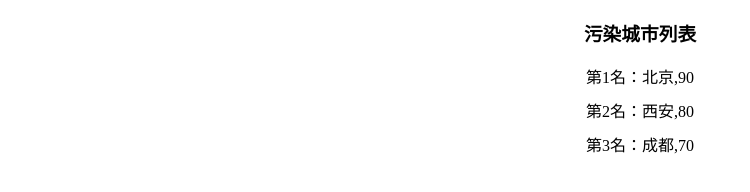
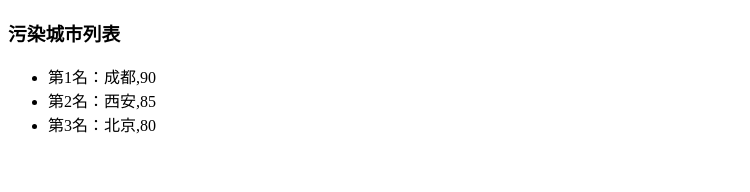
Before and after one commit to lzg3326064/IFE-2017, a plain HTML site: page 斌斌学院/任务二：零基础JavaScript编码(二)/index.html in a window 1280 px wide. Shown: the whole page, without its empty margins (0-750 px from the left). Drawn offline with Linux system fonts and the light colour scheme.

Commit message:
second commit

```diff
--- a/斌斌学院/任务二：零基础JavaScript编码(二)/index.html
+++ b/斌斌学院/任务二：零基础JavaScript编码(二)/index.html
@@ -3,19 +3,6 @@
   <head>
     <meta charset="utf-8">
     <title>IFE JavaScript Task 01</title>
-    <style type="text/css">
-        body {
-            text-align: center;
-        }
-        ul {
-            margin-left: -40px;
-            list-style: none;
-        }
-        ul li {
-            padding-bottom: 10px;
-        }
-
-    </style>
   </head>
 <body>
 
@@ -27,39 +14,47 @@
   </ul>
 
 <script type="text/javascript">
+
 var aqiData = [
-        ["北京", 90],
+  ["北京", 80],
   ["上海", 50],
   ["福州", 10],
   ["广州", 50],
-        ["成都", 70],
-        ["西安", 80]
+  ["成都", 90],
+  ["西安", 85]
 ];
+
 (function () {
+
   /*
   在注释下方编写代码
   遍历读取aqiData中各个城市的数据
   将空气质量指数大于60的城市显示到aqi-list的列表中
   */
-        var list = document.getElementById("aqi-list")
 
-        //将空气指数大于60的城市放到newList数组里
-        var newList = aqiData.filter(function(value) {
+  // 当空气指数大于60时返回数值
+  function isBigEnough(value) {
     return value[1] > 60;
+  }
+  // 使用filter()方法对数组中小于60的值进行过滤
+  var list = new Array;
+  list = aqiData.filter(isBigEnough);
+
+  // 对数组进行由大到小的排序
+  list.sort(function(a,b) {
+    return b[1] - a[1];
   });
-       // console.log(newList);
 
-       // 对newList进行从到到小的排序
-       newList.sort(function(x,y) {
-            return y[1] - x[1];
-       });
-       //将排好序的数组依次放入列表中
-       for(var i = 0; i < newList.length; i++) {
-            var listItem = document.createElement("li");
-            listItem.innerHTML = "第"+(i+1)+"名："+newList[i];
-            list.appendChild(listItem);
+  // 建立新元素节点并对其赋值，最后节点添加到其父节点下
+  var ul = document.getElementById("aqi-list");
+  for (i = 0; i < list.length; i++) {
+    var li = document.createElement("li");
+    li.innerHTML = "第" + (i + 1) + "名：" + list[i];
+    ul.appendChild(li);
   }
+
 })();
+
 </script>
 </body>
 </html>
```
Also changed, not shown: 斌斌学院/任务一：零基础JavaScript编码(一)/index.html (+21 -6 lines). Lines whose indentation alone changed are shown as unchanged.
